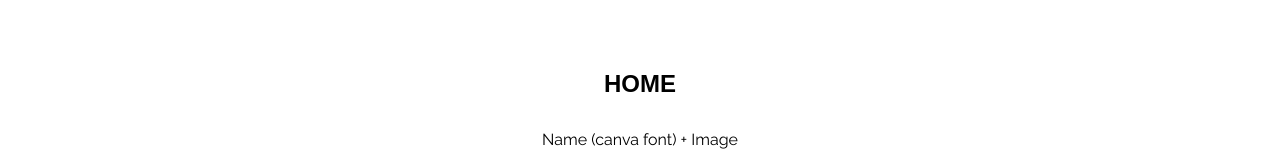
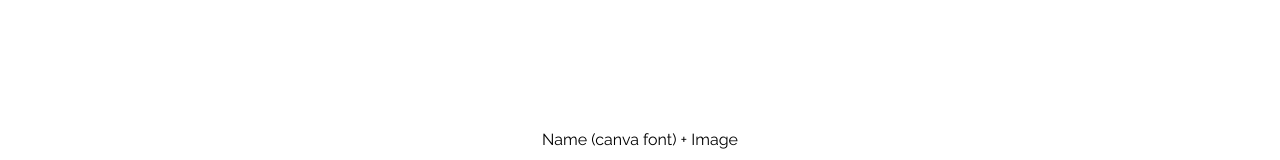
Before and after one commit to hugoogb/personal-portfolio, a Next.js app: page / in a window 1280 px wide. Shown: the part 762-922 px from the top of the page. Built offline with nearby package versions, Linux system fonts and the light colour scheme; a web font is replaced by a local one.

Commit message:
use ThemeContext on titleSection

```diff
--- a/src/components/SectionTitle.js
+++ b/src/components/SectionTitle.js
@@ -1,5 +1,7 @@
 import localFont from "next/font/local";
 import styles from "../styles/Section.module.css";
+import { useContext } from "react";
+import { ThemeContext } from "./PortfolioLayout.js";
 
 const cyGroteskKey = localFont({
 	src: [
@@ -12,9 +14,13 @@
 });
 
 export function SectionTitle({ children }) {
+	const theme = useContext(ThemeContext);
+
 	return (
 		<div className={cyGroteskKey.className}>
-			<h2 className={styles.sectionTitle}>{children}</h2>
+			<h2 className={styles.sectionTitle} style={{ color: theme }}>
+				{children}
+			</h2>
 		</div>
 	);
 }
```
